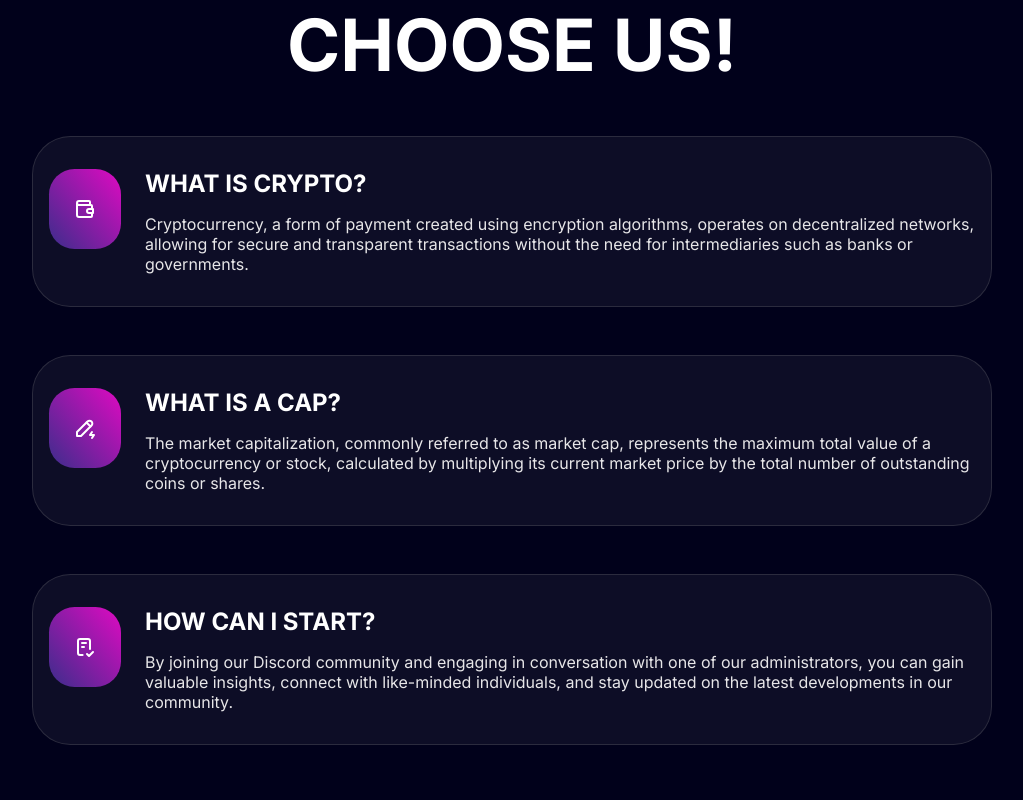
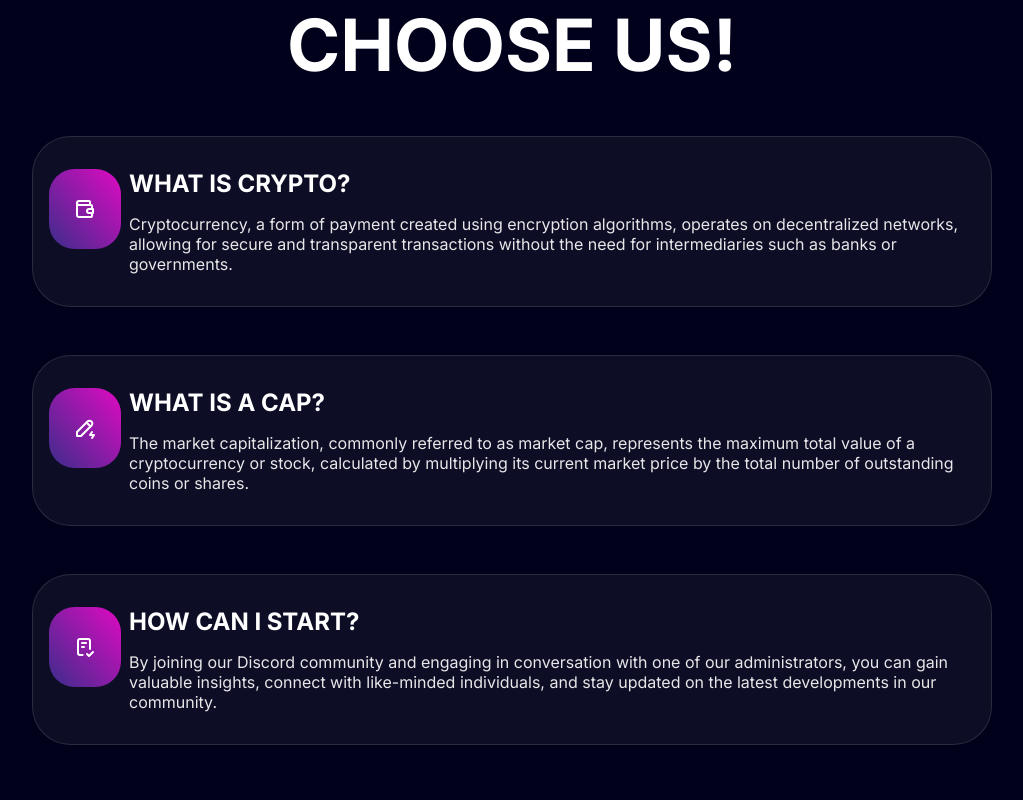
Before and after one commit to HeryRuiz/YouCoin-CryptoMarket, a React (Vite) app: page / in a window 1280 px wide. Shown: the part 1460-2260 px from the top of the page, without its empty margins (128-1151 px from the left). Built offline with nearby package versions, Linux system fonts and the light colour scheme; no server answers.

Commit message:
changed margin i nthe choose boxes

```diff
--- a/src/styles/Choose.css
+++ b/src/styles/Choose.css
@@ -78,7 +78,7 @@
   border-radius: 2.4rem;
   border: 1px solid rgba(131, 131, 131, 0.25);
   display: flex;
-  gap: 1.5rem;
+  gap: 0.5rem;
   justify-content: center;
   padding: 2rem 1rem;
   width: 100%;
```
